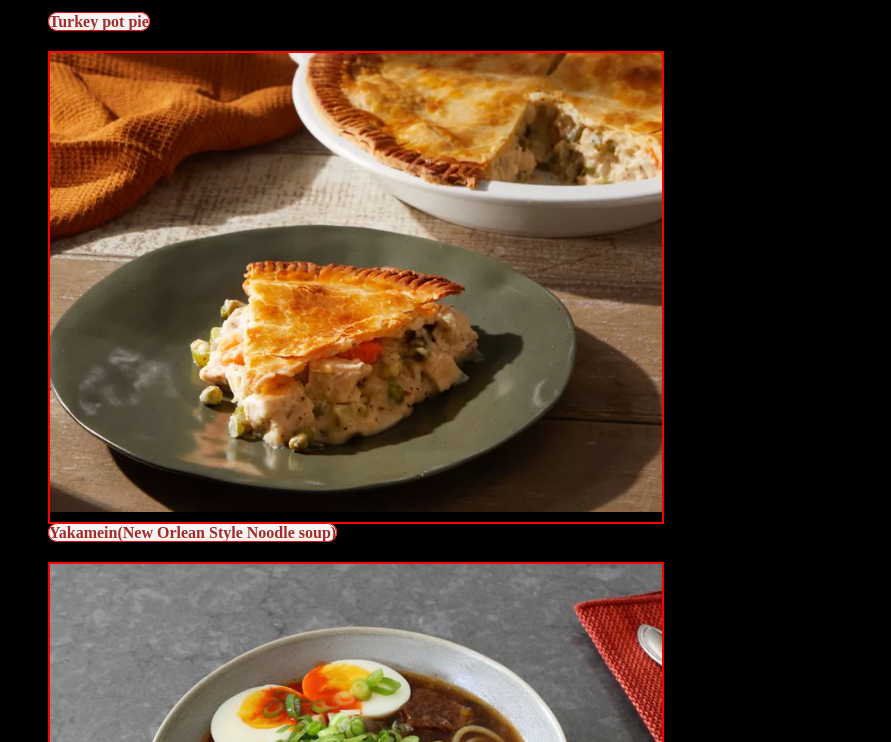
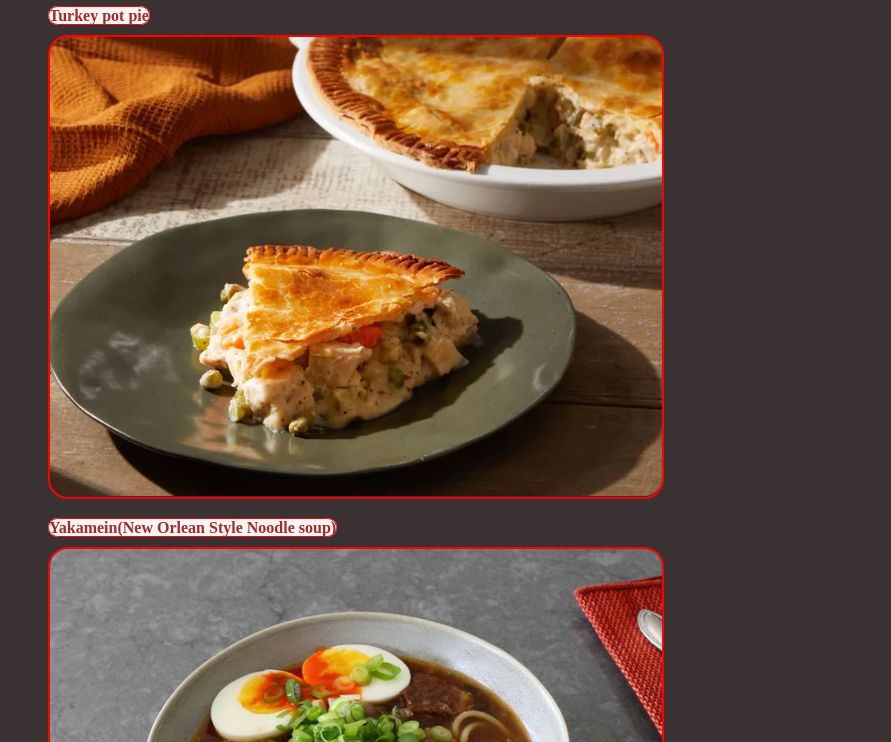
Before and after one commit to Ozzie-housmane/Odin-recipie, a plain HTML site: page index.html in a window 1280 px wide. Shown: the part 147-889 px from the top of the page, without its empty margins (0-891 px from the left). Drawn offline with Linux system fonts and the light colour scheme.

Commit message:
Style index html add more styling to index html and create nav button for turkey pot pie html

```diff
--- a/index.html
+++ b/index.html
@@ -6,18 +6,21 @@
     <title>Odin-recipie</title>
     <link rel="stylesheet" href="style.css">
 </head>
-<body>d
+<body>
+
         <h1 class="title">Odin Recipie</h1>
    <p class="introP">here you can have all the Recipie of a few dishes
     <br> Here we go; </p>
     <ul>
         <li class="turkeyLink"><a href="recipies/turkey-pot-pie.html">Turkey pot pie</a></li>
-    <img src="images/TurkeyPotPie.jpg" alt="Turkey pot pie" class="frtImg">
+            <img src="images/TurkeyPotPie.jpg" alt="Turkey pot pie" class="frtImg ">
         <li class="yakameinLink"><a href="recipies/yakamein.html">Yakamein(New Orlean Style Noodle soup)</a>
         </li>
         <img src="images/Yakamein-New-Orleans-Style-Noodle-Soup.jpg" alt="Yakamein New Orleans Style Noodle Soup" class="frtImg">
        </ul>
 
 
+
+
 </body>
 </html>
--- a/style.css
+++ b/style.css
@@ -1,16 +1,18 @@
 ul li {
-    padding-bottom: 20px;
+    padding-bottom: 10px;
+    padding-top: 20px;
     list-style: none;
 }
 .frtImg {
- padding-bottom: 10px;
+ padding-bottom: 1px;
 max-width: 50%;
  border: 2px solid red;
  height: auto;
  display: block;
-
+ border-radius: 20px;
 
 }
+
 ul li a{
     color: brown;
     text-decoration: none;
@@ -20,8 +22,12 @@ ul li a{
     border-radius: 30px;
     border: 1px solid red ;
     list-style: none;
+    text-size-adjust: 60%;
 }
-
+ul li a:hover {
+    color: black;
+    background-color: red;
+}
 .title {
 
     font-weight: bold;
@@ -30,7 +36,7 @@ ul li a{
     text-align: center;
 }
 body {
-    background-color: black;
+    background-color: #3a3232;
     color: whitesmoke;
 
 }
```
Also changed, not shown: recipies/turkey-pot-pie.html (+15 -0 lines). Lines whose indentation alone changed are shown as unchanged.
